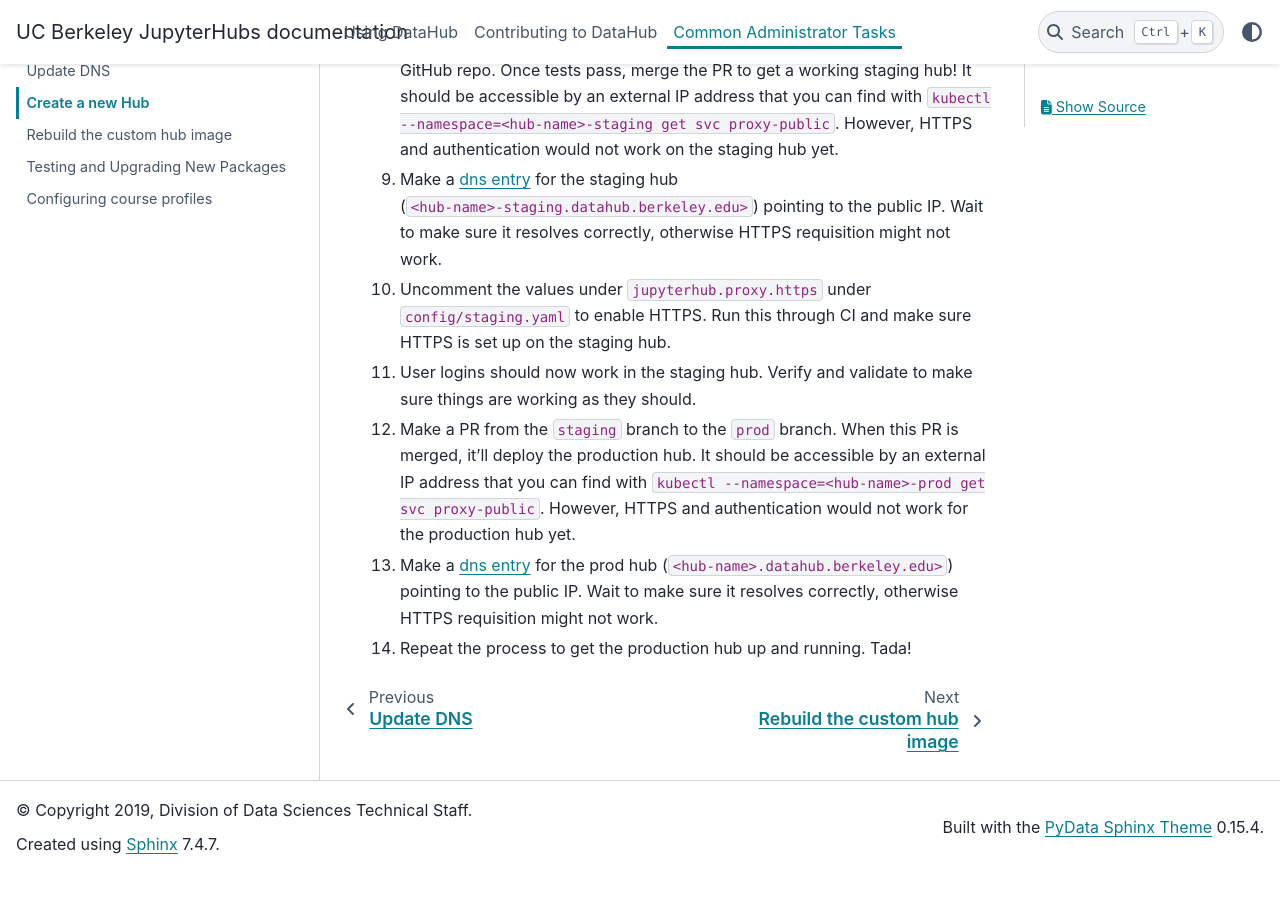
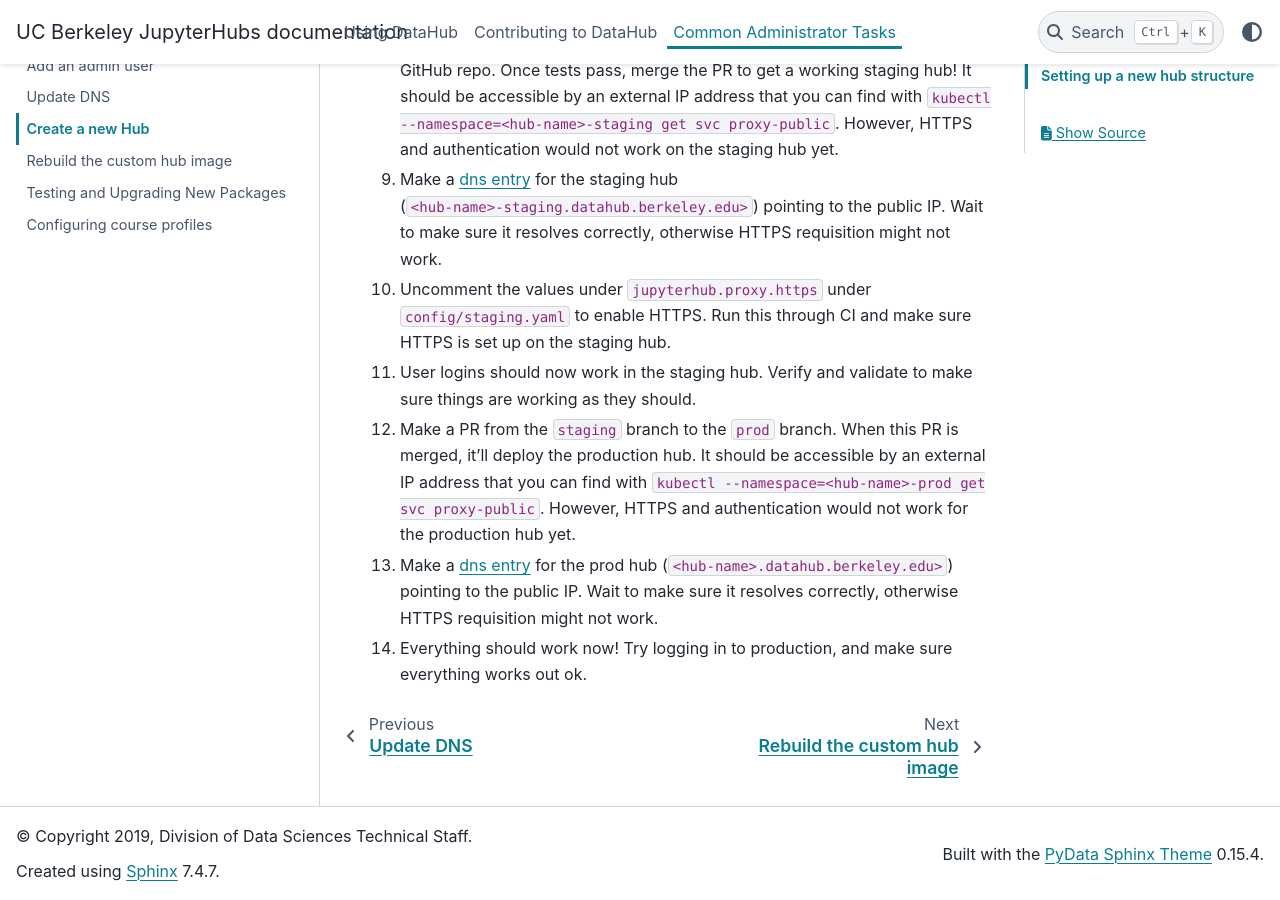
Before and after one commit to berkeley-dsep-infra/datahub, a Sphinx documentation site: the page built from docs/admins/howto/new-hub.rst, in a window 1280 px wide and 900 px high, scrolled down 1907 px. Built offline with Sphinx 7.4.7 and the PyData theme 0.15.4, drawn with Linux system fonts in a browser that asks for light colours; before the commit the page ends 2781 px from its top, so only the background shows below that.

Commit message:
Cleanup text in new hub documentation

```diff
--- a/docs/admins/howto/new-hub.rst
+++ b/docs/admins/howto/new-hub.rst
@@ -114,4 +114,5 @@
    pointing to the public IP. Wait to make sure it resolves correctly,
    otherwise HTTPS requisition might not work.
 
-#. Repeat the process to get the production hub up and running. Tada!
+#. Everything should work now! Try logging in to production, and make sure
+   everything works out ok.
```
